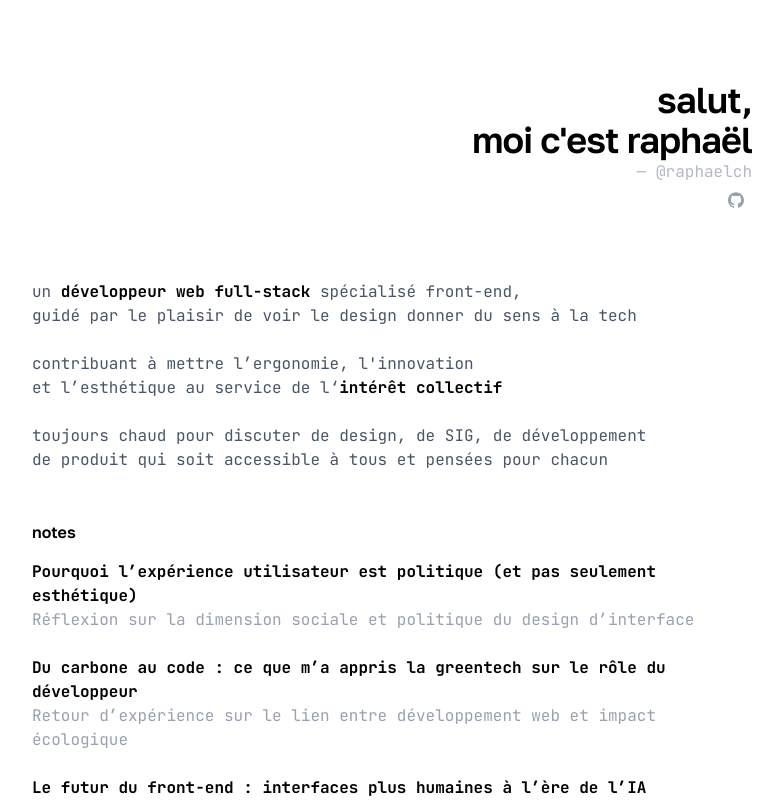
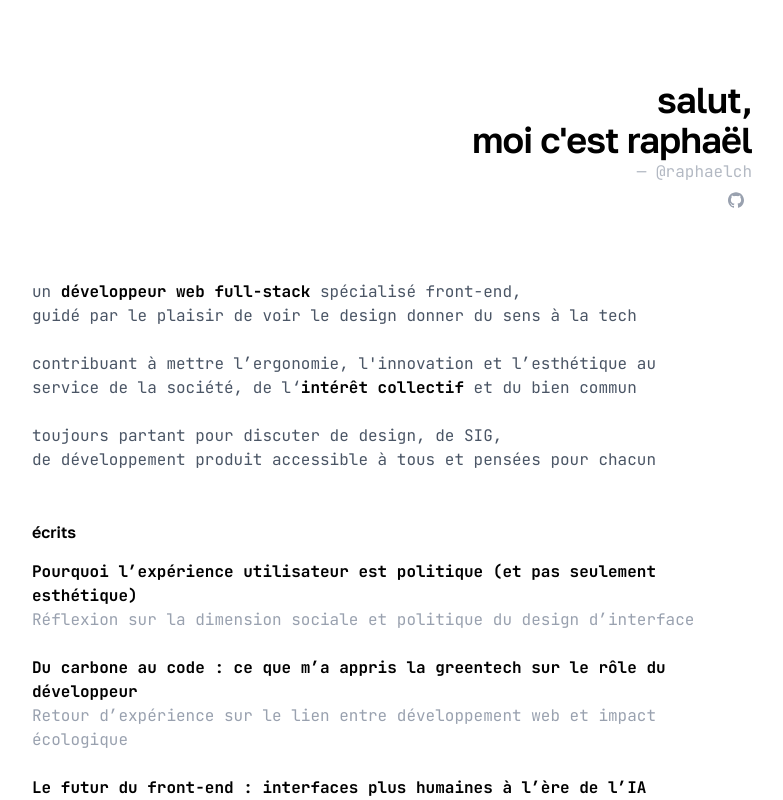
Before and after one commit to raphaelchpprt/raphaelch.me, a Next.js app: page / in a window 1280 px wide. Shown: the top 800 px of the page, without its empty margins (248-1031 px from the left). Built offline with nearby package versions, Linux system fonts and the light colour scheme.

Commit message:
Update text content for clarity and consistency in Home component

```diff
--- a/app/page.tsx
+++ b/app/page.tsx
@@ -20,19 +20,20 @@ export default async function Home() {
 
           <p className="text-balance">
             contribuant à mettre l&rsquo;ergonomie, l&apos;innovation et
-            l&rsquo;esthétique au service de l&lsquo;
-            <strong>intérêt collectif</strong>
+            l&rsquo;esthétique au service de la société, de l&lsquo;
+            <strong>intérêt collectif</strong> et du bien commun
           </p>
 
           <p>
-            toujours chaud pour discuter de design, de SIG, de développement de
-            produit qui soit accessible à tous et pensées pour chacun
+            toujours partant pour discuter de design, de SIG,
+            <br />
+            de développement produit accessible à tous et pensées pour chacun
           </p>
         </div>
       </div>
 
       <div>
-        <h3 className="text-accent mb-4 font-sans font-semibold">notes</h3>
+        <h3 className="text-accent mb-4 font-sans font-semibold">écrits</h3>
 
         <ul className="flex flex-col gap-6">
           {posts.map((post) => (
```
